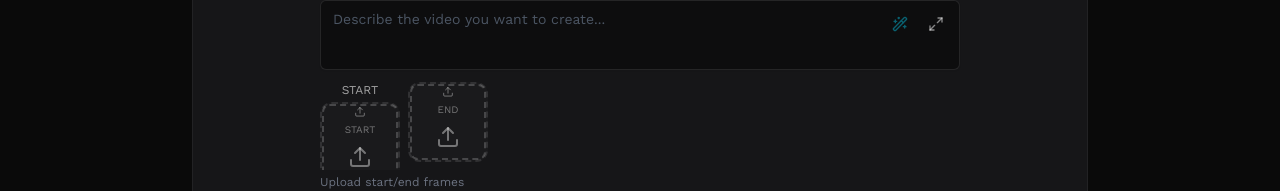
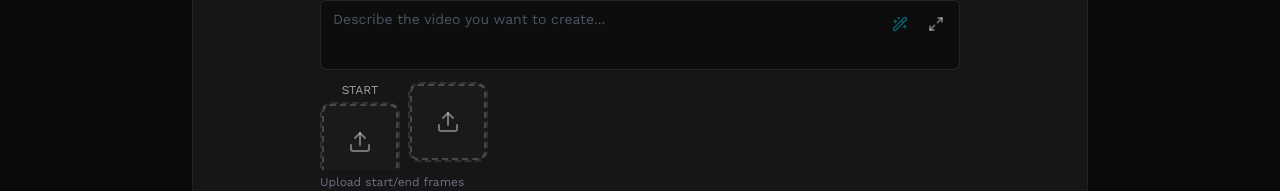
Before and after one commit to ashinstinct/sg-3f9e0639-0e46-47e0-ba87-cf415efaed8a-1774293159, a Next.js app: page /video/generate in a window 1280 px wide. Shown: the part 467-658 px from the top of the page. Built offline with nearby package versions, Linux system fonts and the light colour scheme.

Commit message:
fix(ui): restore upload handler function names

```diff
--- a/src/pages/video/generate.tsx
+++ b/src/pages/video/generate.tsx
@@ -553,6 +553,15 @@ export default function VideoGenerate() {
     }
   };
 
+  const handleElementImageUpload = (e: React.ChangeEvent<HTMLInputElement>, idx: number) => {
+    const file = e.target.files?.[0];
+    if (file) {
+      const newElements = [...elementImages];
+      newElements[idx] = file;
+      setElementImages(newElements);
+    }
+  };
+
   const removeElement = (idx: number) => {
     const newElements = [...elementImages];
     newElements.splice(idx, 1);
@@ -811,12 +820,10 @@ export default function VideoGenerate() {
                               </>
                             ) : (
                               <label className="w-full h-full border-2 border-dashed border-white/20 rounded-lg flex flex-col items-center justify-center cursor-pointer hover:border-cyan-500/50 hover:bg-white/5 transition-all">
-                                <Upload className="w-5 h-5 text-white/40" />
-                                <span className="text-[10px] text-white/40 mt-1">START</span>
                                 <input
                                   type="file"
                                   accept="image/*"
-                                  onChange={(e) => handleFrameUpload(e, "start")}
+                                  onChange={handleStartFrameUpload}
                                   className="hidden"
                                   id="start-frame-upload"
                                 />
@@ -849,18 +856,16 @@ export default function VideoGenerate() {
                               </>
                             ) : (
                               <label className="w-full h-full border-2 border-dashed border-white/20 rounded-lg flex flex-col items-center justify-center cursor-pointer hover:border-cyan-500/50 hover:bg-white/5 transition-all">
-                                <Upload className="w-5 h-5 text-white/40" />
-                                <span className="text-[10px] text-white/40 mt-1">END</span>
                                 <input
                                   type="file"
                                   accept="image/*"
-                                  onChange={(e) => handleFrameUpload(e, "end")}
+                                  onChange={handleEndFrameUpload}
                                   className="hidden"
                                   id="end-frame-upload"
                                 />
                                 <label htmlFor="end-frame-upload" className="cursor-pointer w-full h-full flex flex-col items-center justify-center">
                                   {endFrame ? (
-                                    <img src={endFrame} alt="End frame" className="w-full h-full object-cover rounded-xl" />
+                                    <img src={URL.createObjectURL(endFrame)} alt="End frame" className="w-full h-full object-cover rounded-xl" />
                                   ) : (
                                     <Upload className="w-6 h-6 text-white/40 group-hover:text-cyan-400 transition-colors" />
                                   )}
@@ -894,7 +899,7 @@ export default function VideoGenerate() {
                                     <input
                                       type="file"
                                       accept="image/*"
-                                      onChange={(e) => handleElementUpload(e, idx)}
+                                      onChange={(e) => handleElementImageUpload(e, idx)}
                                       className="hidden"
                                       id={`element-${idx}-upload`}
                                     />
```
